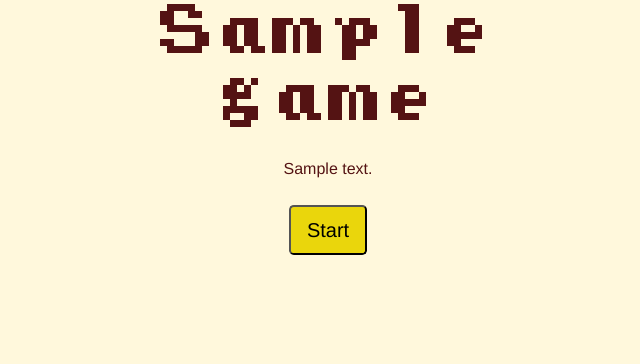
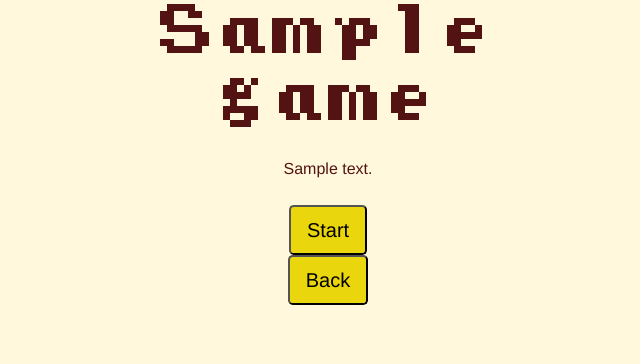
Before and after one commit to CS253-F20/project-cyoagen, a Flask app: template templates/play_game.html in a window 1280 px wide. Shown: the part 81-445 px from the top of the page, without its empty margins (312-952 px from the left). Run offline with Flask 2, Linux system fonts and the light colour scheme; the template is opened without the code that fills it: most values are stand-ins (such as "Sample title", 1, 10 or a date in 2020).

Commit message:
Add the Back functionality on the play_game page
Enable users to go back to the browse_game page

```diff
--- a/templates/play_game.html
+++ b/templates/play_game.html
@@ -13,4 +13,7 @@
         <input type="hidden" name="game_id" value="{{ id }}">
         <button type="submit" class="btn-lg btn-color">Start</button>
     </form>
+    <form class="text-center col-lg-6 offset-lg-3" action="{{ url_for('browse_game') }}">
+        <button type="submit" class="btn-lg btn-color">Back</button>
+    </form>
 {% endblock %}
```
